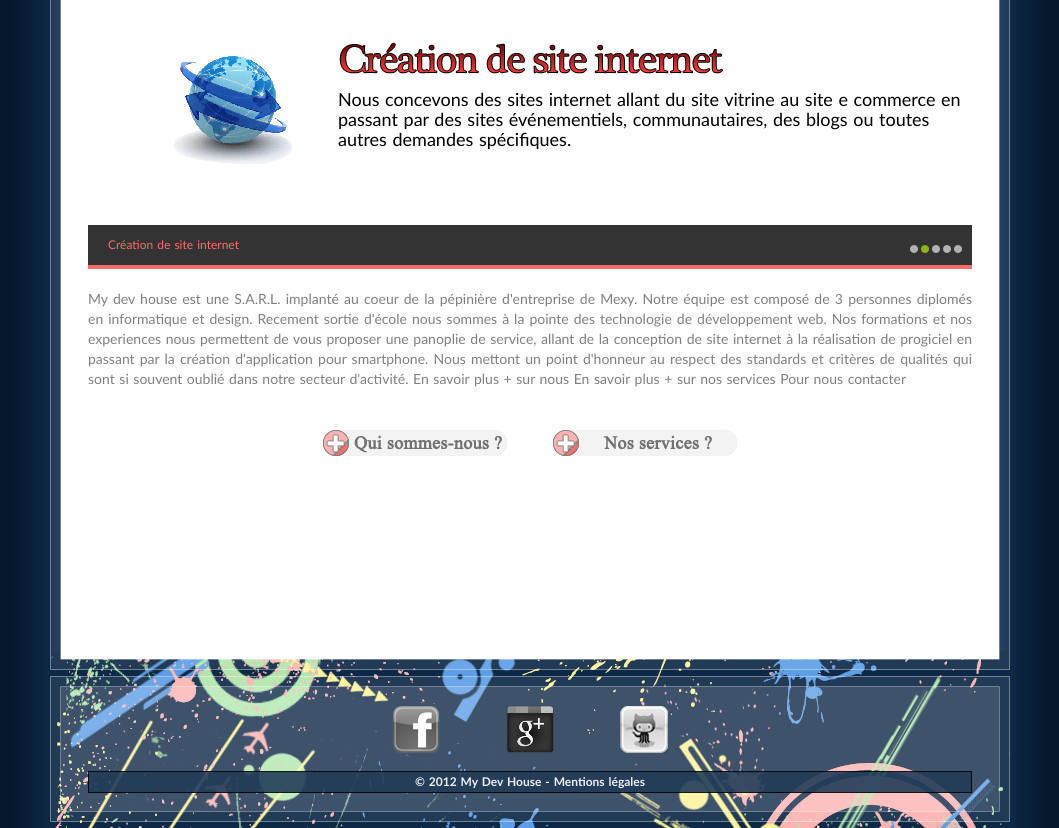
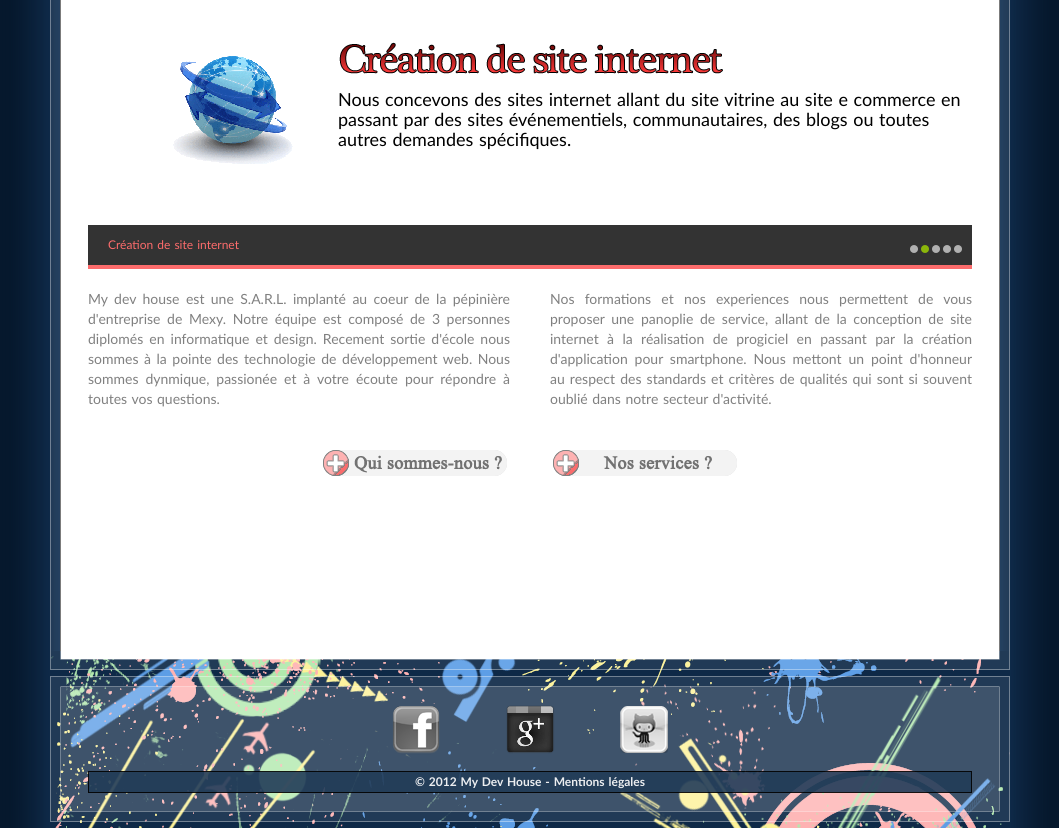
Before and after one commit to PyroXn/siteMDH, a PHP site: page /siteMDH/index.php in a window 1280 px wide. Shown: the part 136-964 px from the top of the page, without its empty margins (110-1169 px from the left). Run offline with PHP 8.4, Linux system fonts and the light colour scheme; some libraries are stand-ins or nearby versions.

Commit message:
remise en forme du texte d'introduction

```diff
--- a/index.php
+++ b/index.php
@@ -99,18 +99,20 @@ function home() {
                     </div>
                     <div id="pagination" class="pagination"></div>
                 </div>
-                <p>
+                <p class="paraDouble firstcolonne">
                     My dev house est une S.A.R.L. implanté au coeur de la pépinière d\'entreprise de Mexy.
                     Notre équipe est composé de 3 personnes diplomés en informatique et design.
                     Recement sortie d\'école nous sommes à la pointe des technologie de développement web.
+                    Nous sommes dynmique, passionée et à votre écoute pour répondre à toutes vos questions.
+                </p>
+                <p class="paraDouble">
                     Nos formations et nos experiences nous permettent de vous proposer une panoplie de service,
                     allant de la conception de site internet à la réalisation de progiciel en passant par la
                     création d\'application pour smartphone.
-                    Nous mettont un point d\'honneur au respect des standards et critères de qualités qui sont si souvent oublié dans notre secteur d\'activité.
-                    En savoir plus + sur nous
-                    En savoir plus + sur nos services
-                    Pour nous contacter
+                    Nous mettont un point d\'honneur au respect des standards et critères de qualités qui sont
+                    si souvent oublié dans notre secteur d\'activité.
                 </p>
+                <div class="clearboth"></div>
                 <div id="icone_en_savoir_plus">
                     <a href="http://localhost/siteMDH/index.php?p=agence"><span id="savoir_plus_nous" class="savoir_plus"></span></a>
                     <a href="http://localhost/siteMDH/index.php?p=services"><span id="savoir_plus_services" class="savoir_plus"></span></a>
```
